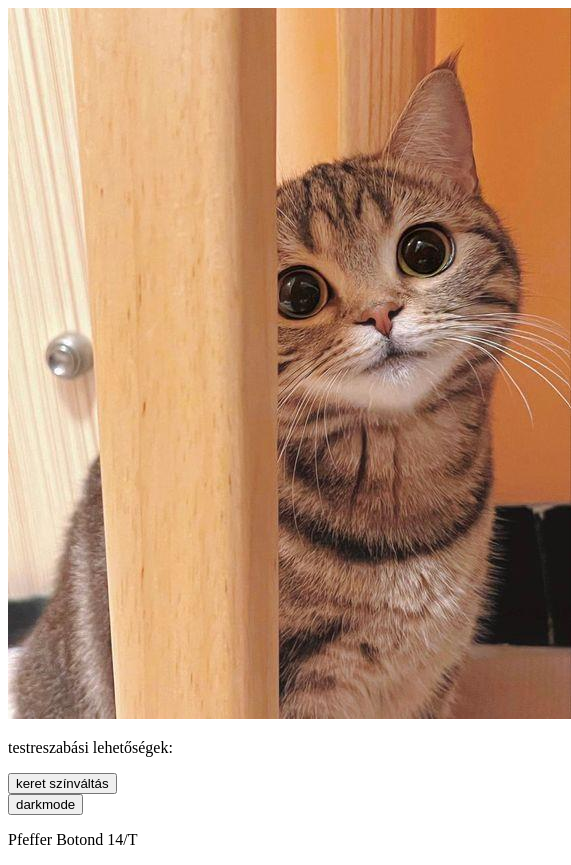
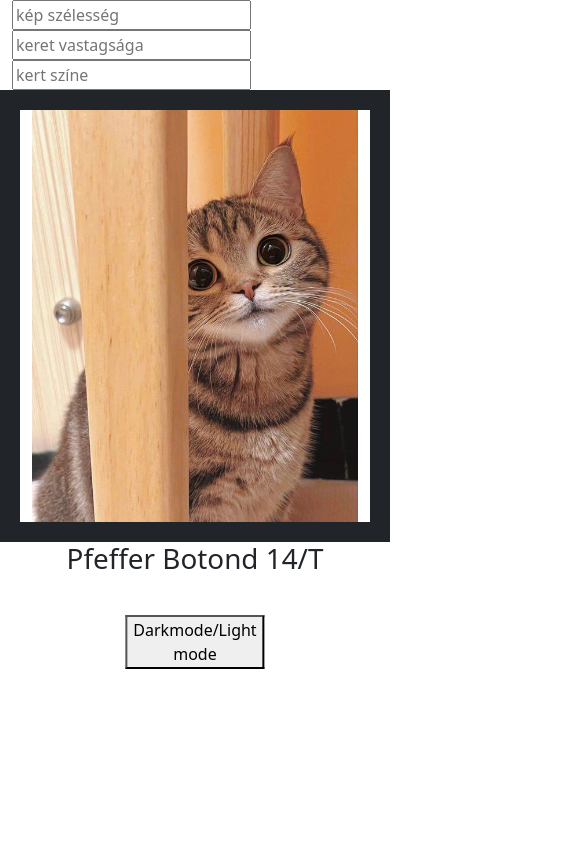
Before and after one commit to PfefferBotond/dolgozat, a website built with webpack: page dist/index.html in a window 390 px wide. Shown: the whole page, 571 px wide, since content can reach past the window. After the commit the page ends 844 px from the top, so only its background shows below. Built offline with nearby package versions, Linux system fonts and the light colour scheme; files whose address does not match are found by name.

Commit message:
majdnem kesz

```diff
--- a/src/index.js
+++ b/src/index.js
@@ -1 +1,22 @@
 import './style.css';
+import './node_modules/bootstrap/dist/js/bootstrap.bundle.js'
+import './node_modules/bootstrap/dist/css/bootstrap.css'
+
+function darkMode() {
+    var element = document.body;
+
+    element.classList.toggle("dark-mode");
+ }
+
+
+document.getElementById("darkMode").addEventListener("click", darkMode);
+
+document.getElementById("darkMode").addEventListener("click", darkMode);
+
+document.getElementById("kepszelesseg").addEventListener("keyup", kepUrl);
+
+document.getElementById("kepkeretvastagsag").addEventListener("keyup", kepUrl);
+
+document.getElementById("kepkeretszine").addEventListener("keyup", kepUrl);
+
+document.addEventListener('DOMContentLoaded', init)
--- a/src/style.css
+++ b/src/style.css
@@ -0,0 +1,37 @@
+body{
+    background-color: white;
+    text-align: center;
+}
+.dark-mode {
+    background-color: black;
+    color: white;
+  }
+textarea{
+    height: 30px;
+}
+img{
+    width: 500px;
+    border: 20px solid;
+    display: block;
+  margin-left: auto;
+  margin-right: auto;
+}
+.szelessegV{
+    width:200px;
+}
+h1{
+    text-align: center;
+}
+.container {
+    height: 200px;
+    position: relative;
+  }
+
+  .center {
+    margin: 0;
+    position: absolute;
+    top: 50%;
+    left: 50%;
+    -ms-transform: translate(-50%, -50%);
+    transform: translate(-50%, -50%);
+  }
```
Also changed, not shown: dist/index.html.
